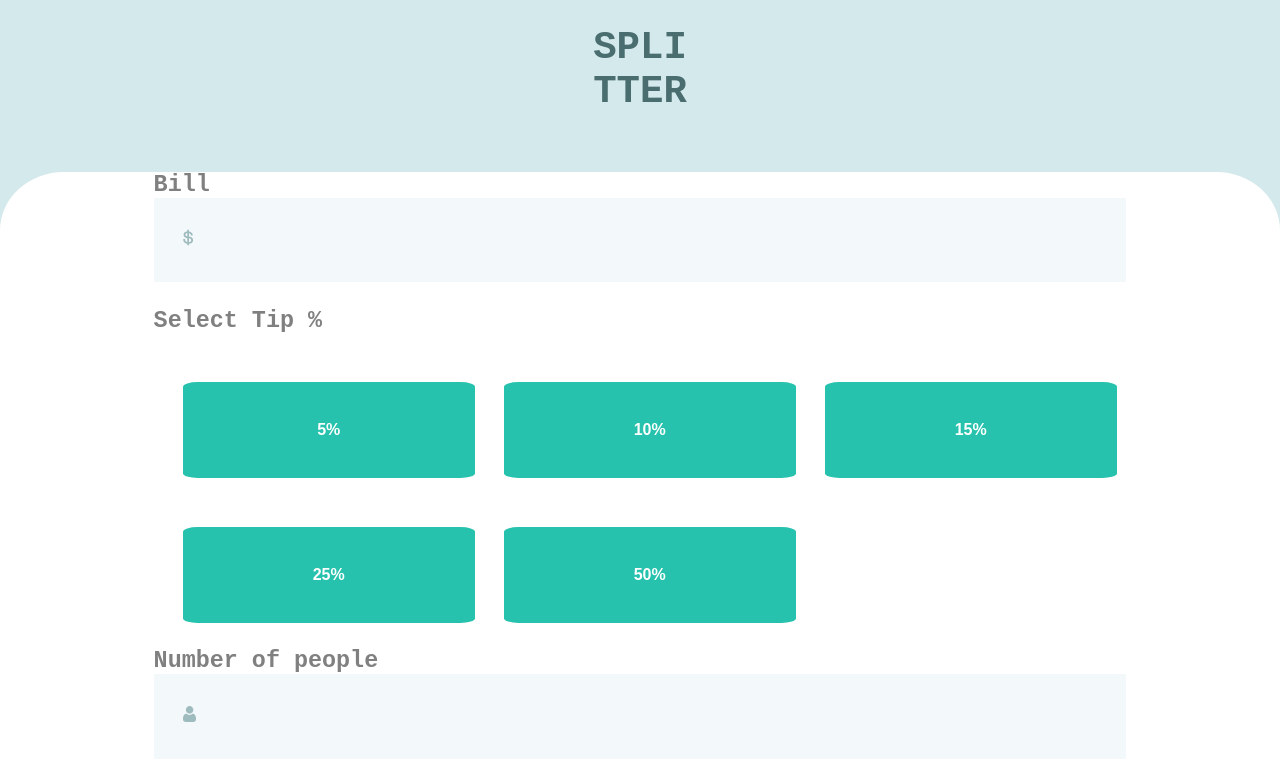
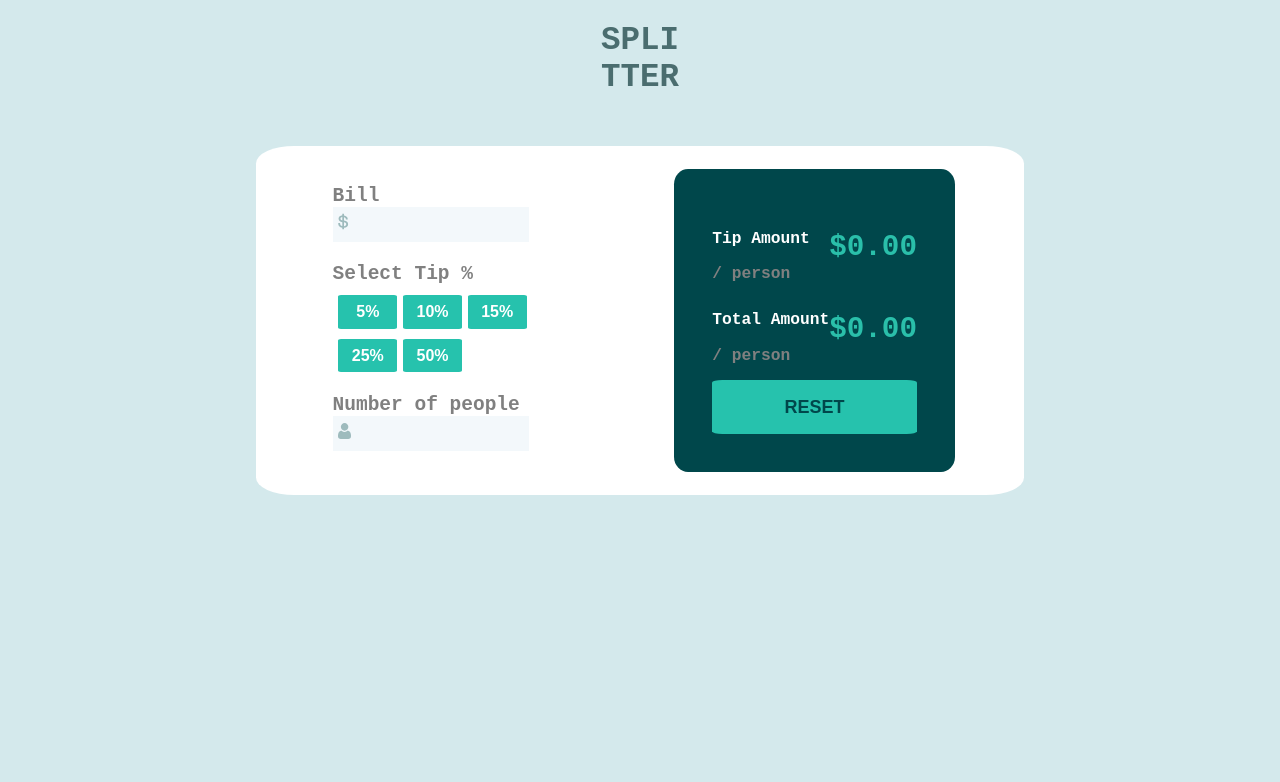
Before and after one commit to matheustkaczyk/splitter-challenge, a React (Vite) app: page / in a window 1280 px wide. Shown: the top 782 px of the page. Built offline with nearby package versions, Linux system fonts and the light colour scheme.

Commit message:
Adicionando breakpoints para 700 e 1000px, estava esquisito

```diff
--- a/src/App.scss
+++ b/src/App.scss
@@ -161,6 +161,65 @@ html {
   }
 }
 
+@media only screen and (min-width: 700px) {
+  .App {
+    display: flex;
+    flex-direction: column;
+    justify-content: center;
+    align-items: center;
+    font-size: smaller;
+  }
+
+  .calculator {
+    display: flex;
+    flex-direction: row;
+    justify-content: space-around;
+    width: 80vw;
+    height: auto;
+
+    .calculator-inner-wrapper {
+      display: flex;
+      flex-direction: column;
+      justify-content: space-evenly;
+      margin: 3%;
+    }
+  }
+
+  .results {
+    margin: 3%;
+  }
+}
+
+@media only screen and (min-width: 1000px) {
+  .App {
+    display: flex;
+    flex-direction: column;
+    justify-content: center;
+    align-items: center;
+    font-size: smaller;
+  }
+
+  .calculator {
+    display: flex;
+    flex-direction: row;
+    justify-content: space-around;
+    width: 60vw;
+    height: auto;
+
+    .calculator-inner-wrapper {
+      display: flex;
+      flex-direction: column;
+      justify-content: space-evenly;
+      margin: 3%;
+    }
+  }
+
+  .results {
+    margin: 3%;
+  }
+}
+
+
 @media only screen and (min-width: 1290px) {
   .App {
     display: flex;
```
